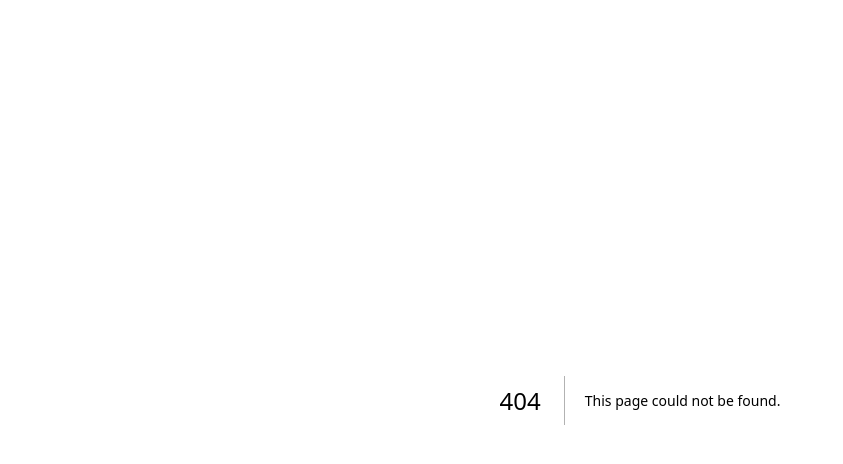
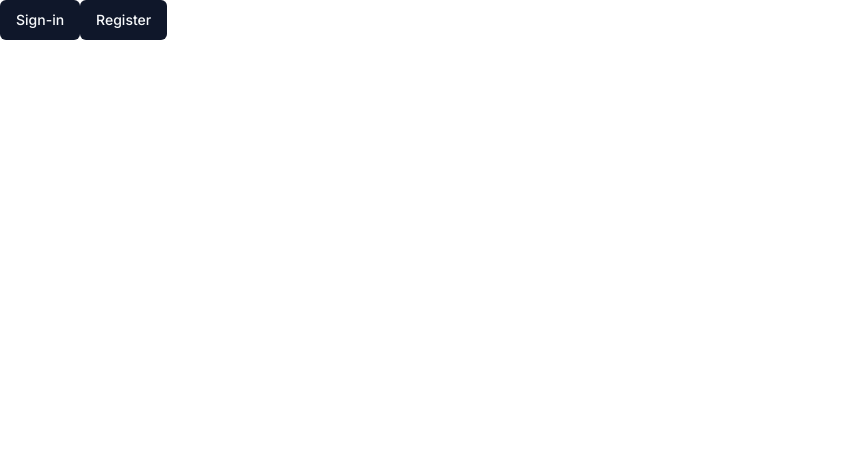
Before and after one commit to trishantjain/ai_saas, a Next.js app: page / in a window 1280 px wide. Before the commit this address had no page. Shown: the top 464 px of the page, without its empty margins (0-843 px from the left). Built offline with nearby package versions, Linux system fonts and the light colour scheme.

Commit message:
Added Page.tsx for Landing route

```diff
--- /dev/null
+++ b/app/(landing)/page.tsx
@@ -0,0 +1,22 @@
+import { Button } from "@/components/ui/button"
+import Link from "next/link";
+
+export default function LandingPage() {
+  return (
+    <>
+      {/* Sign in button */}
+      <Link href="/sign-in">
+        <Button>
+          Sign-in
+        </Button>
+      </Link>
+
+      {/* Sign up button */}
+      <Link href="/sign-up">
+        <Button>
+          Register
+        </Button>
+      </Link>
+    </>
+  );
+}
```
